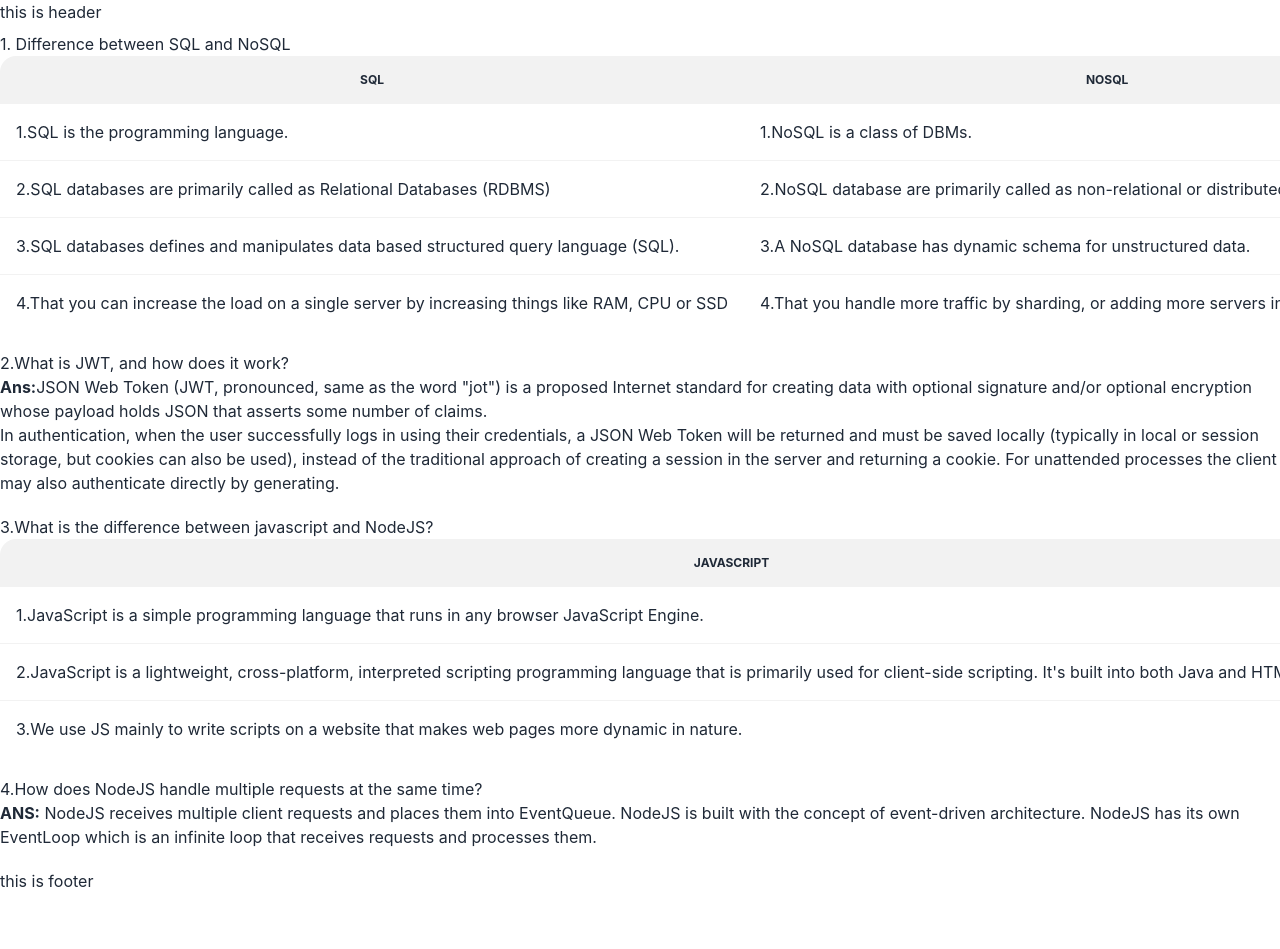
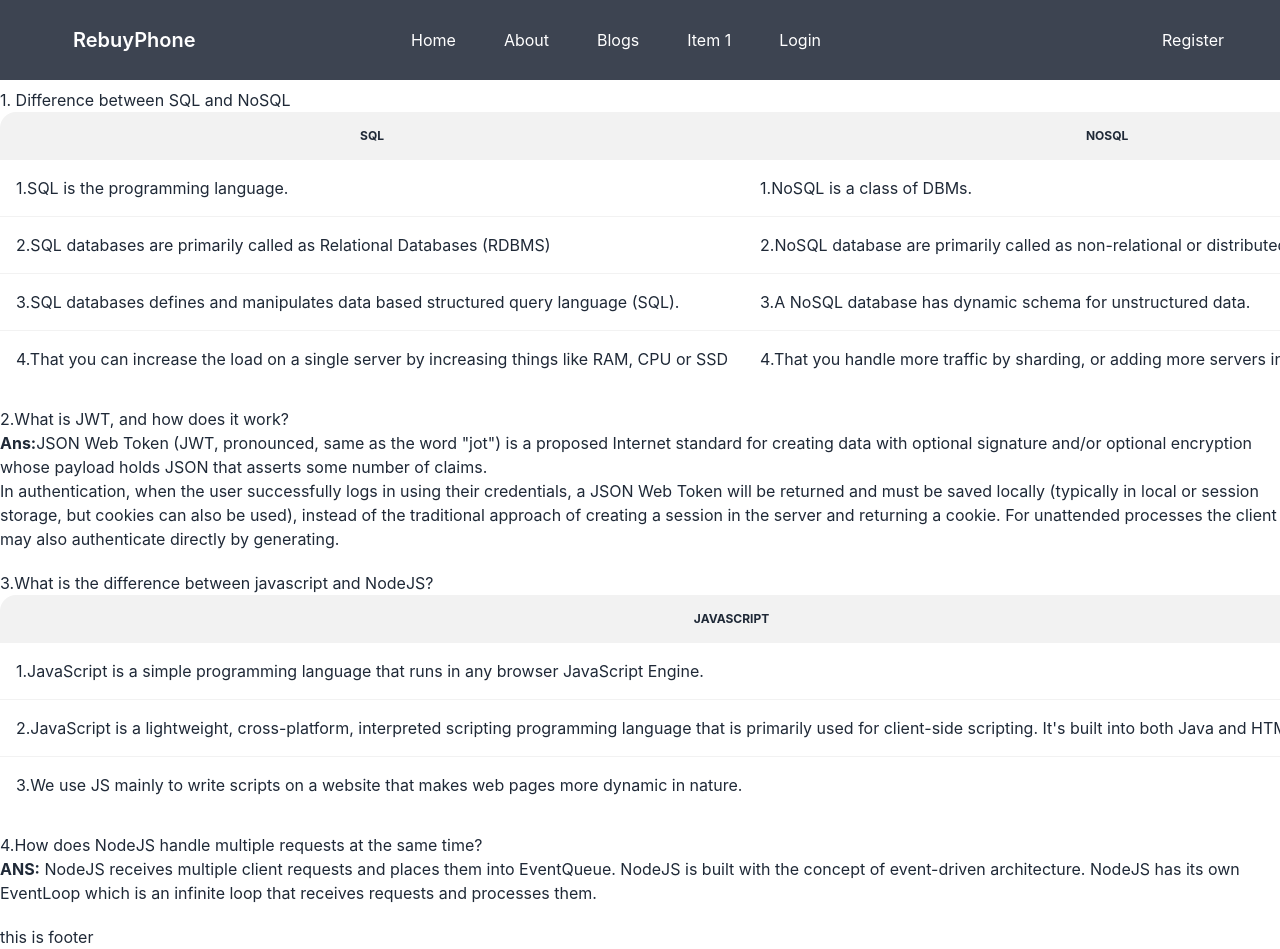
Before and after one commit to RubelRk/rebuye-client, a React (Create React App) app: page /blog in a window 1280 px wide. Shown: the top 949 px of the page. Before the commit the page ends 893 px from the top, so only its background shows below. Built offline with nearby package versions, Linux system fonts and the light colour scheme; no server answers.

Commit message:
navbar setup

```diff
--- a/src/Layout/Main.js
+++ b/src/Layout/Main.js
@@ -8,9 +8,9 @@ import Header from '../Pages/Header/Header';
 const Main = () => {
     return (
         <div>
-      <Header></Header>
-      <Outlet></Outlet>
-      <Footer></Footer>
+          <Header></Header>
+          <Outlet></Outlet>
+          <Footer></Footer>
         </div>
     );
 };
--- a/src/Pages/Header/Header.js
+++ b/src/Pages/Header/Header.js
@@ -1,24 +1,54 @@
-import React from 'react';
-// import { AuthContext } from '../../contexts/AuthProvider/AuthProvider';
-// import { Link } from 'react-router-dom';
+import React, { useContext } from 'react';
+import { AuthContext } from '../../contexts/AuthProvider/AuthProvider';
+import { Link } from 'react-router-dom';
 import './Header.css';
 
 
 
 const Header = () => {
-  // const {user, logOut} = useContext(AuthContext);
+  const {user, logOut} = useContext(AuthContext);
 
 
-  // const handleSignOut = () =>{
-  //   logOut()
-  //   .then(() => {
+  const handleSignOut = () =>{
+    logOut()
+    .then(() => {
 
-  //   }).catch((error) =>console.error(error));
-  // };
+    }).catch((error) =>console.error(error));
+  };
 
 
     return (
-      <h3>this is header</h3>
+      <div className="navbar  bg-neutral">
+      <div className="navbar-start">
+        <div className="dropdown">
+          <label tabIndex={0} className="btn btn-ghost lg:hidden">
+        <svg xmlns="http://www.w3.org/2000/svg" className="h-5 w-5" fill="none" viewBox="0 0 24 24" stroke="currentColor"><path strokeLinecap="round" strokeLinejoin="round" strokeWidth="2" d="M4 6h16M4 12h8m-8 6h16" /></svg>
+      </label>
+      <ul tabIndex={0} className="text-base-100 menu menu-compact dropdown-content mt-3 p-2 shadow bg-neutral rounded-box w-52">
+      <li className='m-2'><Link to='/'>Home</Link></li>
+      <li className='m-2'><Link to='/about'>About</Link></li>
+      <li className='m-2'><Link to='/blog'>Blog</Link></li>
+      <li className='m-2'><Link to=''>Item 1</Link></li>
+      <li className='m-2'><Link to=''>Item 1</Link></li>
+
+      </ul>
+    </div>
+    <Link className="lg:ml-12 text-base-100 btn btn-ghost normal-case text-xl">RebuyPhone</Link>
+  </div>
+  <div className="navbar-center hidden lg:flex">
+    <ul className="text-base-100 menu menu-horizontal p-0">
+      <li className='m-2'><Link to='/'>Home</Link></li>
+      <li className='m-2'><Link to='/about'>About</Link></li>
+      <li className='m-2'><Link to='/blog'>Blogs</Link></li>
+      <li className='m-2'><Link to=''>Item 1</Link></li>
+      <li className='m-2'><Link to='/login'>Login</Link></li>
+
+    </ul>
+  </div>
+  <div className="lg:mr-12 text-base-100 navbar-end">
+   { user? <Link onClick={handleSignOut} className='normal-case btn btn-ghost' to='/register'>SignOut</Link> : <Link to='/register'>Register</Link>}
+  </div>
+</div>
     )
 };
 
--- a/src/Pages/Home/About/About.js
+++ b/src/Pages/Home/About/About.js
@@ -1,14 +1,13 @@
 import React from 'react';
-import image1 from  '../../../assets/image/republic-karelia.webp';
-import image2 from  '../../../assets/image/beautiful-girl.webp';
+
 import { Link } from 'react-router-dom';
 
 const About = () => {
     return (
         <div className='d-lg-flex mb-5'>
            <div className='w-50 mt-sm-5 mb-5 pb-5 position-relative'>
-            <img className='ms-3' src={image1} width="500px" alt=""/>
-            <img className='d-flex justify-content-end position-absolute start-50 top-50 pe-2 border-start border-top border-5 border-white'  width="250px" height="220px" src={image2} alt=""/>
+            <img className='ms-3'  width="500px" alt=""/>
+            <img className='d-flex justify-content-end position-absolute start-50 top-50 pe-2 border-start border-top border-5 border-white'  width="250px" height="220px" alt=""/>
            </div>
            <div className='ms-5 ms-lg-0 w-50 my-sm-5'>
             <h3  className='fs-3 fw-semibold my-3 text-warning'>About Us</h3>
--- a/src/Router/Router.js
+++ b/src/Router/Router.js
@@ -3,6 +3,7 @@ import { createBrowserRouter } from "react-router-dom";
 import Main from "../Layout/Main";
 import Blog from "../Pages/Blog/Blog";
 import ErrorPage from "../Pages/ErrorPage/ErrorPage";
+import About from "../Pages/Home/About/About";
 import Home from "../Pages/Home/Home";
 import Login from "../Pages/Login/Login";
 import Register from "../Pages/Register/Register";
@@ -24,6 +25,10 @@ export const router = createBrowserRouter([
                 element:<Blog></Blog>
             },
             {
+                path:'/about',
+                element:<About></About>
+            },
+            {
                 path:'/login',
                 element:<Login></Login>
             },
--- a/src/hooks/useTitle.js
+++ b/src/hooks/useTitle.js
@@ -3,7 +3,7 @@ import { useEffect } from "react";
 const useTitle = title =>{
     useEffect(()=>{
 
-        document.title = `${title} - GHOST BIKERS`;
+        document.title = `${title} - RebuyPhone`;
 
 
     },[title])
```
